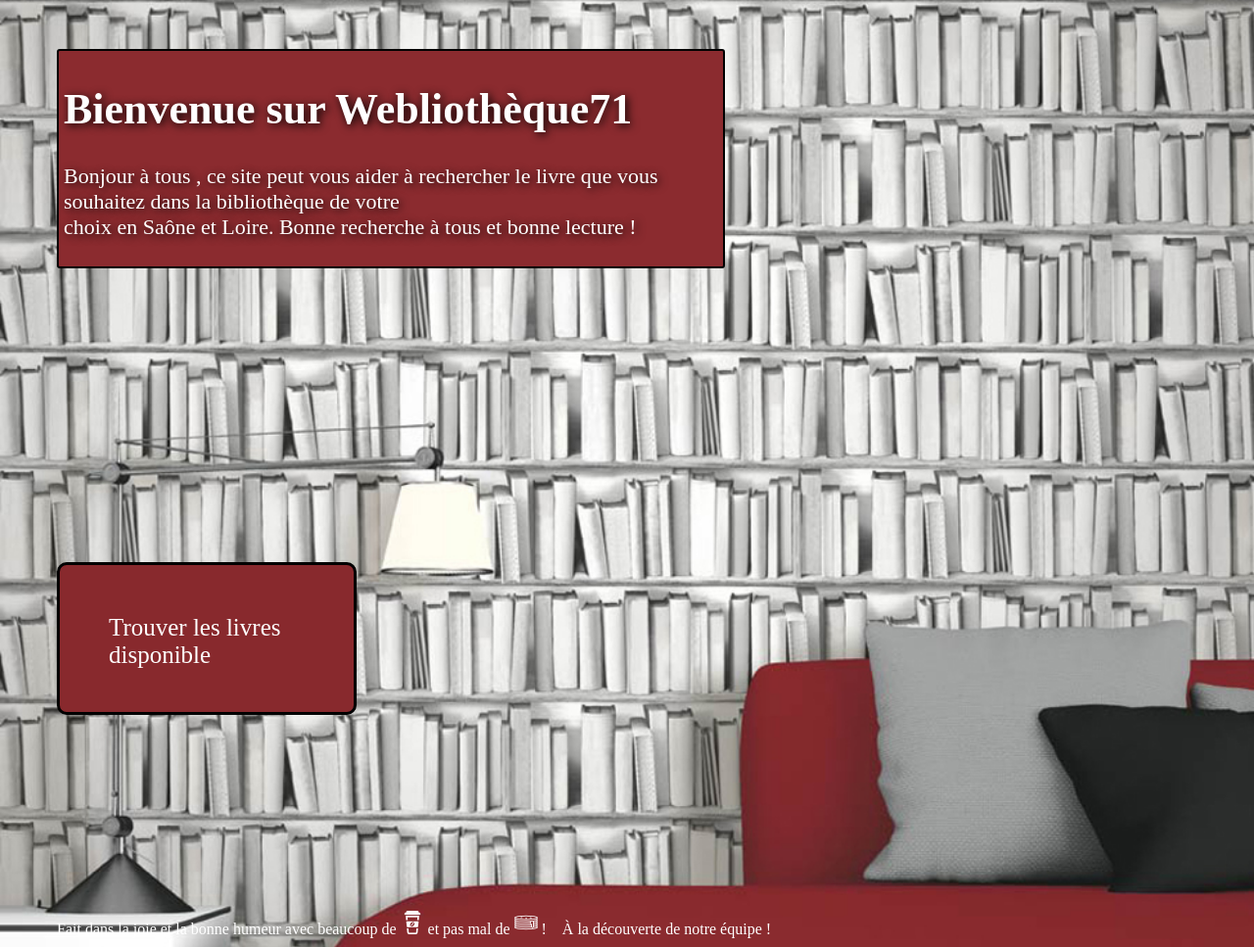
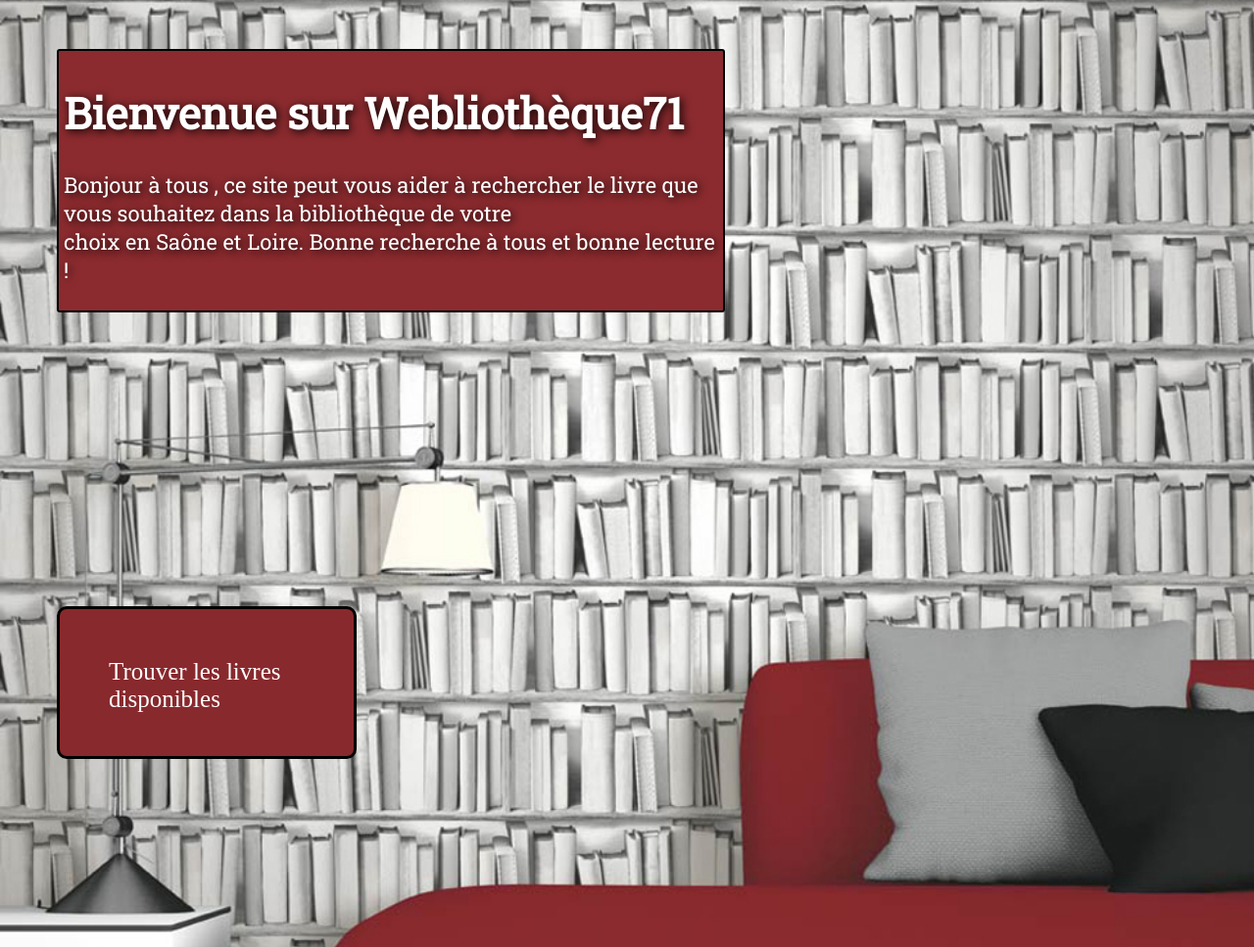
Before and after one commit to Allviinn/webliotheque, a Laravel app: page / in a window 1280 px wide. Shown: the top 967 px of the page at 98% size. Run offline with Laravel 8, Linux system fonts and the light colour scheme; settings files or empty folders that the repository lacks are supplied.

Commit message:
erreur orto corgiées, polices rajoutées, c'est vraiment fini

```diff
--- a/public/css/style.css
+++ b/public/css/style.css
@@ -20,6 +20,7 @@
 	padding: 5px;
 	border-radius: 3px;
 	border: 2px solid black;
+	font-family: 'Roboto Slab', serif;
 }
 
 #trouverLivre {
--- a/public/css/styleJulie/style_a_propos.css
+++ b/public/css/styleJulie/style_a_propos.css
@@ -8,6 +8,7 @@
 	margin: 0;
 	padding: 0;
 	text-align: center;
+	font-family: 'Roboto Slab', serif;
 }
 h2{
 	font-size: 40px;
@@ -16,6 +17,7 @@
 	width: 99.80%;
 	padding-top: 10px;
 	padding-bottom: 10px;
+
 }
 p{
 	color:  white;
--- a/public/css/style_affichage_resulta.css
+++ b/public/css/style_affichage_resulta.css
@@ -3,6 +3,7 @@
 	margin: 0;
 	padding: 0;
 	background-color: #696273;
+	font-family: 'Roboto Slab', serif;
 }
 p
 {
--- a/resources/views/a_propos.blade.php
+++ b/resources/views/a_propos.blade.php
@@ -6,6 +6,7 @@
         <meta name="viewport" content="width=device-width, initial-scale=1">
         <title>À propos</title>
         <link rel="stylesheet" type="text/css" href="css/styleJulie/style_a_propos.css">
+        <link href="https://fonts.googleapis.com/css?family=Roboto+Slab" rel="stylesheet">
     </head>
 
     <body>
--- a/resources/views/recherche.blade.php
+++ b/resources/views/recherche.blade.php
@@ -7,6 +7,7 @@
 
         <link rel="stylesheet" type="text/css" href="css/styleAlvin/styleRechercheCriteres.css">
 
+        <link href="https://fonts.googleapis.com/css?family=Roboto+Slab" rel="stylesheet">
         <title>Laravel</title>
         <script src="https://code.jquery.com/jquery-3.1.1.min.js"
                 integrity="sha256-hVVnYaiADRTO2PzUGmuLJr8BLUSjGIZsDYGmIJLv2b8="
--- a/resources/views/resulta.blade.php
+++ b/resources/views/resulta.blade.php
@@ -7,6 +7,7 @@
 	<link href="https://opensource.keycdn.com/fontawesome/4.7.0/font-awesome.min.css" rel="stylesheet">
 	<script src="https://unpkg.com/leaflet@1.0.3/dist/leaflet.js"></script>
 	<script src="https://code.jquery.com/jquery-3.1.1.js" integrity="sha256-16cdPddA6VdVInumRGo6IbivbERE8p7CQR3HzTBuELA=" crossorigin="anonymous"></script>
+	<link href="https://fonts.googleapis.com/css?family=Roboto+Slab" rel="stylesheet">
 </head>
 <body>
 	<header>
--- a/resources/views/welcome.blade.php
+++ b/resources/views/welcome.blade.php
@@ -15,7 +15,7 @@
         <!-- Fonts -->
          <link href="https://fonts.googleapis.com/css?family=Raleway:100,600" rel="stylesheet" type="text/css">
         <link rel="stylesheet" type="text/css" href="css/style.css">
-
+        <link href="https://fonts.googleapis.com/css?family=Roboto+Slab" rel="stylesheet">
 
 
     </head>
@@ -26,7 +26,7 @@
 
 Bonjour à tous , ce site peut vous aider à rechercher le livre que vous souhaitez dans la bibliothèque de votre<br> choix en Saône et Loire. Bonne recherche à tous et bonne lecture !  </p></div>
 
-<div id = "tab2"><a id="trouverLivre" href="recherche">Trouver les livres disponible </a><br/></div>
+<div id = "tab2"><a id="trouverLivre" href="recherche">Trouver les livres disponibles </a><br/></div>
 
 
 </body>
```
Also changed, not shown: public/css/styleAlvin/styleRechercheCriteres.css (+5 -2 lines).
